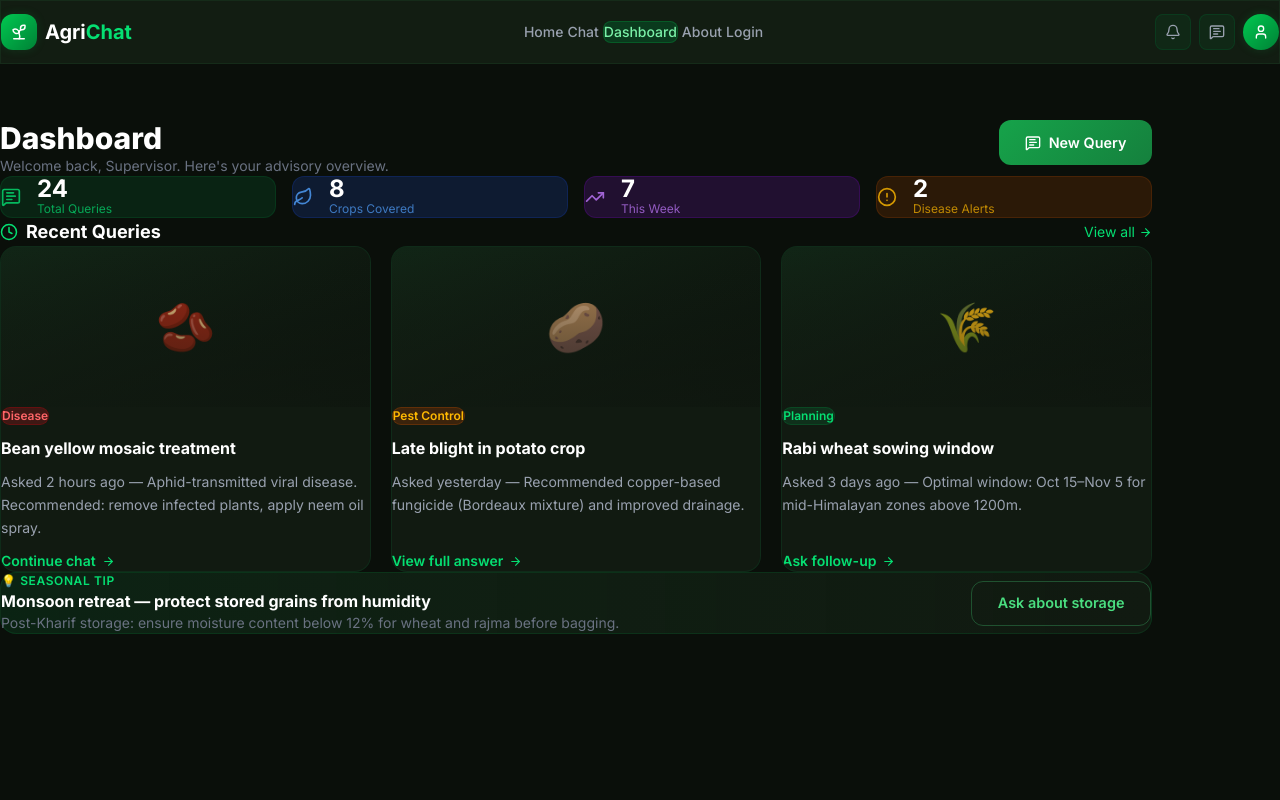
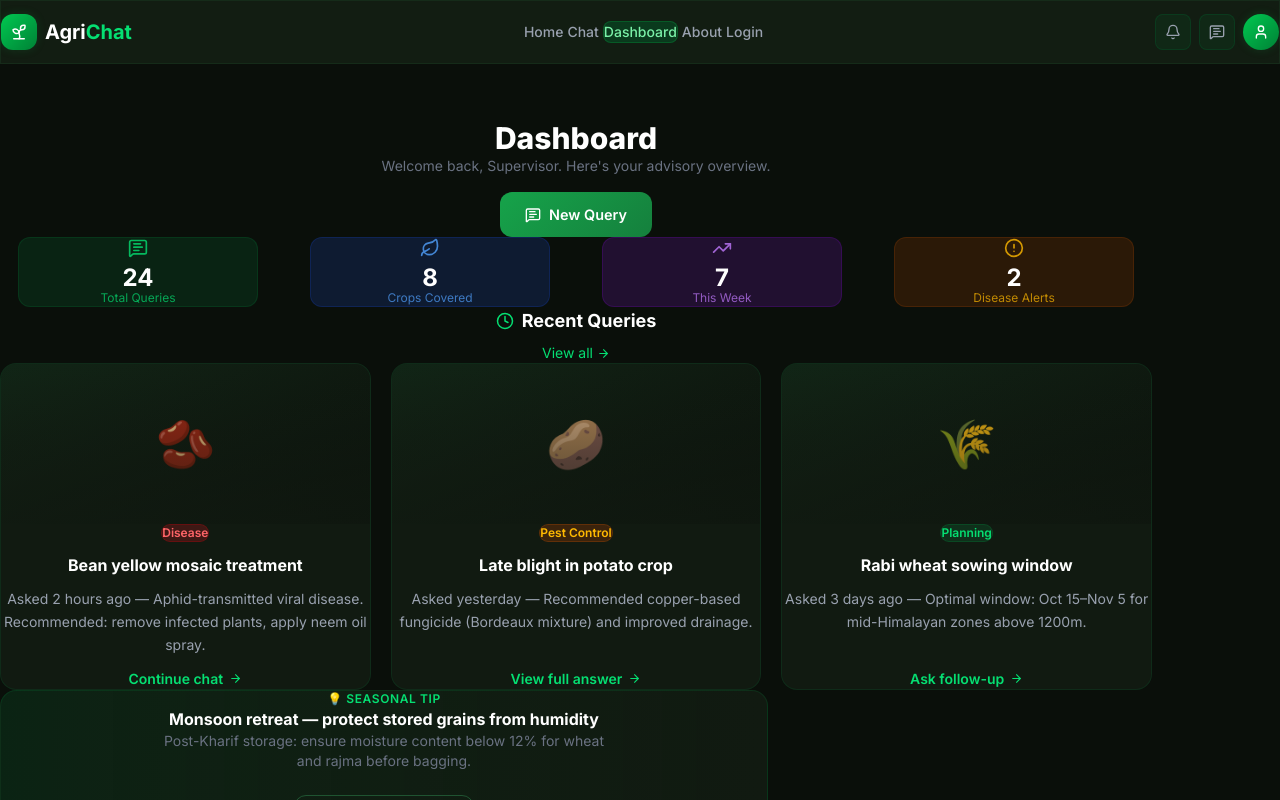
Before and after one commit to TUMBALI-HARSHITHA/AgriChat, a React (Vite) app: page /dashboard in a window 1280 px wide. Shown: the top 800 px of the page. Built offline with nearby package versions, Linux system fonts and the light colour scheme.

Commit message:
refactor: center all sections, grids, and card contents across the site for symmetrical layout

```diff
--- a/src/components/Card.jsx
+++ b/src/components/Card.jsx
@@ -75,10 +75,10 @@ export default function Card({
       )}
 
       {/* body */}
-      <div className="flex flex-col flex-1 gap-3 p-5 items-center sm:items-start text-center sm:text-left">
+      <div className="flex flex-col flex-1 gap-3 p-5 items-center text-center">
         {/* tag */}
         {tag && (
-          <span className={`self-center sm:self-start text-xs font-semibold px-2.5 py-1 rounded-full border ${tagColors[tagColor] ?? tagColors.green}`}>
+          <span className={`self-center text-xs font-semibold px-2.5 py-1 rounded-full border ${tagColors[tagColor] ?? tagColors.green}`}>
             {tag}
           </span>
         )}
@@ -97,7 +97,7 @@ export default function Card({
         {ActionEl && actionLabel && (
           <ActionEl
             {...actionProps}
-            className="mt-auto self-center sm:self-start inline-flex items-center gap-1.5 text-sm font-semibold text-green-400 hover:text-green-300 transition-colors duration-200 group/link"
+            className="mt-auto self-center inline-flex items-center gap-1.5 text-sm font-semibold text-green-400 hover:text-green-300 transition-colors duration-200 group/link"
           >
             {actionLabel}
             {actionHref
--- a/src/pages/About.jsx
+++ b/src/pages/About.jsx
@@ -73,7 +73,7 @@ export default function About() {
         </div>
 
         {/* ── Mission ── */}
-        <div className="glass rounded-2xl p-6 sm:p-8 mb-16 border border-green-900/30 text-center sm:text-left">
+        <div className="glass rounded-2xl p-6 sm:p-8 mb-16 border border-green-900/30 text-center max-w-3xl mx-auto">
           <h2 className="text-xl sm:text-2xl font-bold text-white mb-3">Our Mission</h2>
           <p className="text-gray-400 leading-relaxed">
             Uttarakhand's mountain agriculture faces unique challenges — steep terrain, erratic rainfall,
@@ -84,17 +84,17 @@ export default function About() {
         </div>
 
         {/* ── Cards ── */}
-        <div className="grid grid-cols-1 sm:grid-cols-3 gap-5 mb-20">
+        <div className="grid grid-cols-1 sm:grid-cols-3 gap-5 mb-20 justify-items-center justify-center">
           {teamCards.map((c, i) => <Card key={i} {...c} />)}
         </div>
 
         {/* ── Core Principles ── */}
-        <h2 className="text-xl sm:text-2xl font-bold text-white mb-8">Core Principles</h2>
-        <div className="grid grid-cols-1 sm:grid-cols-2 gap-4 mb-20">
+        <h2 className="text-xl sm:text-2xl font-bold text-white mb-8 text-center">Core Principles</h2>
+        <div className="grid grid-cols-1 sm:grid-cols-2 gap-4 mb-20 justify-items-center justify-center">
           {values.map(v => (
             <div
               key={v.title}
-              className="flex items-start gap-4 p-5 rounded-xl bg-[#111a11] border border-green-900/20 hover:border-green-700/30 transition-colors"
+              className="flex flex-col items-center text-center gap-4 p-5 rounded-xl bg-[#111a11] border border-green-900/20 hover:border-green-700/30 transition-colors w-full max-w-md"
             >
               <div className="w-10 h-10 rounded-xl bg-green-900/40 border border-green-700/20 flex items-center justify-center text-green-400 shrink-0">
                 {v.icon}
@@ -108,7 +108,7 @@ export default function About() {
         </div>
 
         {/* ── Disclaimer ── */}
-        <div className="rounded-2xl bg-amber-900/10 border border-amber-800/20 p-5 sm:p-6 mb-16 text-center sm:text-left">
+        <div className="rounded-2xl bg-amber-900/10 border border-amber-800/20 p-5 sm:p-6 mb-16 text-center max-w-3xl mx-auto">
           <h3 className="text-base font-bold text-amber-400 mb-2">⚠️ Important Disclaimer</h3>
           <p className="text-sm text-amber-500/80 leading-relaxed">
             All responses provided by AgriChat are AI-generated and intended for informational purposes
--- a/src/pages/Dashboard.jsx
+++ b/src/pages/Dashboard.jsx
@@ -52,7 +52,7 @@ export default function Dashboard() {
       <div className="max-w-6xl mx-auto px-6 sm:px-10 lg:px-16">
 
         {/* ── Page header ── */}
-        <div className="flex flex-col sm:flex-row items-center sm:items-start justify-between gap-4 mb-14 text-center sm:text-left">
+        <div className="flex flex-col items-center justify-center gap-4 mb-14 text-center">
           <div>
             <h1 className="text-2xl sm:text-3xl font-extrabold text-white">Dashboard</h1>
             <p className="text-gray-500 text-sm mt-1">Welcome back, Supervisor. Here's your advisory overview.</p>
@@ -64,16 +64,16 @@ export default function Dashboard() {
         </div>
 
         {/* ── Stats ── */}
-        <div className="grid grid-cols-2 lg:grid-cols-4 gap-4 mb-16">
+        <div className="grid grid-cols-2 lg:grid-cols-4 gap-4 mb-16 justify-items-center justify-center">
           {quickStats.map(s => (
             <div
               key={s.label}
-              className={`flex items-center gap-3 sm:gap-4 p-4 sm:p-5 rounded-xl border ${colorMap[s.color]}`}
+              className={`flex flex-col items-center justify-center text-center gap-2 p-4 sm:p-5 rounded-xl border w-full max-w-[240px] ${colorMap[s.color]}`}
             >
               <div className="opacity-80 shrink-0">{s.icon}</div>
               <div className="min-w-0">
                 <p className="text-xl sm:text-2xl font-bold text-white leading-none">{s.value}</p>
-                <p className="text-xs opacity-70 mt-0.5 truncate">{s.label}</p>
+                <p className="text-xs opacity-70 mt-1.5 truncate">{s.label}</p>
               </div>
             </div>
           ))}
@@ -81,30 +81,30 @@ export default function Dashboard() {
 
         {/* ── Recent Queries ── */}
         <div className="mb-16">
-          <div className="flex items-center justify-between mb-5">
-            <h2 className="text-lg font-bold text-white flex items-center gap-2">
+          <div className="flex flex-col items-center justify-center text-center mb-6 gap-2">
+            <h2 className="text-lg font-bold text-white flex items-center justify-center gap-2">
               <Clock size={18} className="text-green-400 shrink-0" />
               Recent Queries
             </h2>
-            <Link to="/chat" className="text-sm text-green-400 hover:text-green-300 flex items-center gap-1 shrink-0">
+            <Link to="/chat" className="text-sm text-green-400 hover:text-green-300 flex items-center justify-center gap-1 shrink-0">
               View all <ArrowRight size={13} />
             </Link>
           </div>
 
-          {/* cards — 1 col → 3 col */}
-          <div className="grid grid-cols-1 sm:grid-cols-3 gap-5">
+          {/* cards — 1 col → 3 col (centered) */}
+          <div className="grid grid-cols-1 sm:grid-cols-3 gap-5 justify-items-center justify-center">
             {recentQueries.map((q, i) => <Card key={i} {...q} />)}
           </div>
         </div>
 
         {/* ── Tip strip ── */}
-        <div className="rounded-2xl bg-gradient-to-r from-green-900/30 to-[#111a11] border border-green-700/20 p-5 sm:p-6 flex flex-col sm:flex-row items-center justify-between gap-5 text-center sm:text-left">
-          <div className="flex flex-col items-center sm:items-start">
-            <p className="text-xs font-semibold text-green-400 uppercase tracking-wider mb-1">💡 Seasonal Tip</p>
-            <h3 className="text-base font-bold text-white mb-1">
+        <div className="rounded-2xl bg-gradient-to-r from-green-900/30 to-[#111a11] border border-green-700/20 p-8 sm:p-10 flex flex-col items-center justify-center text-center gap-6 max-w-3xl mx-auto w-full">
+          <div className="flex flex-col items-center justify-center">
+            <p className="text-xs font-semibold text-green-400 uppercase tracking-wider mb-2">💡 Seasonal Tip</p>
+            <h3 className="text-base font-bold text-white mb-2">
               Monsoon retreat — protect stored grains from humidity
             </h3>
-            <p className="text-sm text-gray-500">
+            <p className="text-sm text-gray-500 max-w-md">
               Post-Kharif storage: ensure moisture content below 12% for wheat and rajma before bagging.
             </p>
           </div>
--- a/src/pages/Home.jsx
+++ b/src/pages/Home.jsx
@@ -73,18 +73,18 @@ export default function Home() {
             </p>
           </div>
 
-          {/* cards grid — 1 col → 2 col → 4 col */}
-          <div className="grid grid-cols-1 sm:grid-cols-2 lg:grid-cols-4 gap-5">
+          {/* cards grid — 1 col → 2 col → 4 col (centered) */}
+          <div className="grid grid-cols-1 sm:grid-cols-2 lg:grid-cols-4 gap-5 justify-items-center justify-center">
             {features.map((f, i) => <Card key={i} {...f} />)}
           </div>
 
-          {/* CTA strip */}
-          <div className="mt-20 rounded-2xl bg-gradient-to-r from-green-900/40 to-[#111a11] border border-green-700/20 p-8 sm:p-10 flex flex-col sm:flex-row items-center justify-between gap-5 text-center sm:text-left">
+          {/* CTA strip (fully centered) */}
+          <div className="mt-20 rounded-2xl bg-gradient-to-r from-green-900/40 to-[#111a11] border border-green-700/20 p-8 sm:p-10 flex flex-col items-center justify-center text-center gap-6 max-w-3xl mx-auto w-full">
             <div>
-              <h3 className="text-lg sm:text-xl font-bold text-white mb-1">
+              <h3 className="text-xl sm:text-2xl font-bold text-white mb-2">
                 Ready to ask your first question?
               </h3>
-              <p className="text-gray-500 text-sm">No signup needed. Just type and get answers.</p>
+              <p className="text-gray-400 text-sm">No signup needed. Just type and get answers.</p>
             </div>
             <Link to="/chat" className="btn-primary shrink-0">
               Open Chat <ArrowRight size={16} />
```
